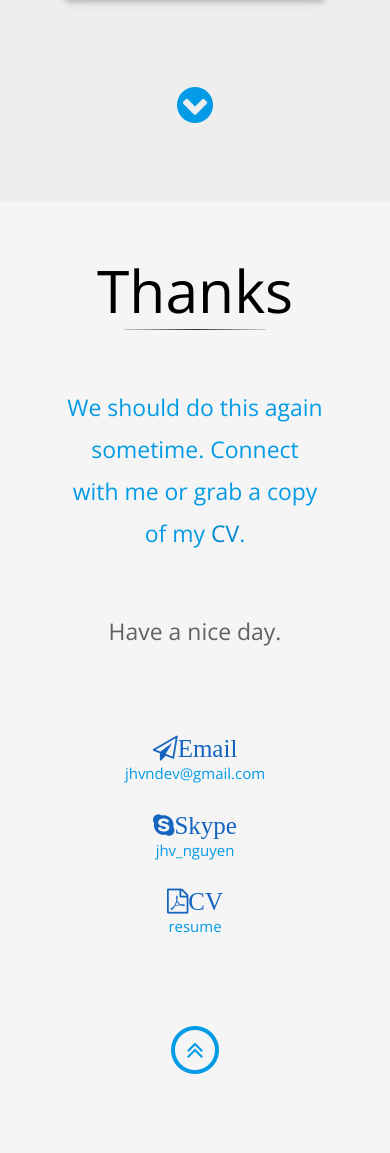
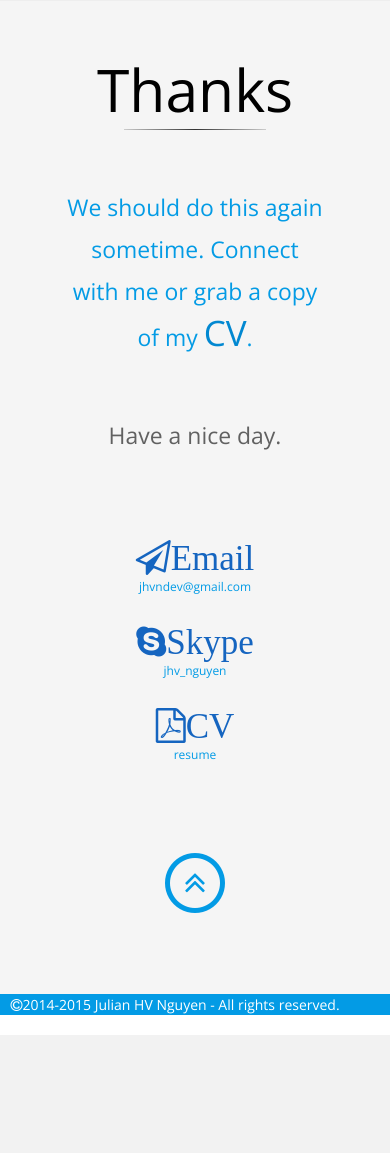
Before and after one commit to The10th/portfolio-redux, a PHP site: page / in a window 390 px wide. Shown: the part 2252-3405 px from the top of the page. After the commit the page ends 3287 px from the top, so only its background shows below. Run offline with PHP 8.4, Linux system fonts and the light colour scheme; some libraries are stand-ins or nearby versions.

Commit message:
mobile fix for carets on slide 1

```diff
--- a/stylesheets/style.css
+++ b/stylesheets/style.css
@@ -240,6 +240,9 @@ footer {
   .hos {
     display: none !important;
   }
+  #slide1 {
+    height: 105%;
+  }
   #slide1 .link-group {
     position: absolute;
     margin-left: -100px;
@@ -267,6 +270,12 @@ footer {
   }
   #slide4 {
     height: 100%;
+  }
+  #slide4 .content a {
+    font-size: 35px !important;
+  }
+  #slide4 .content small {
+    font-size: 12px !important;
   }
 }
 .such-success {
--- a/stylesheets/style.less
+++ b/stylesheets/style.less
@@ -324,6 +324,7 @@ footer{
 	}
 
 	#slide1{
+		height:105%;
 		.link-group{
 			position: absolute;
 			margin-left: -100px;
@@ -388,6 +389,14 @@ footer{
 		// 		height:4rem;
 		// 	}
 		// }
+		.content{
+			a{
+				font-size: 35px !important;
+			}
+			small{
+				font-size: 12px !important;
+			}
+		}
 	}
 }
 .such-success{
```
Lines whose indentation alone changed are shown as unchanged.
